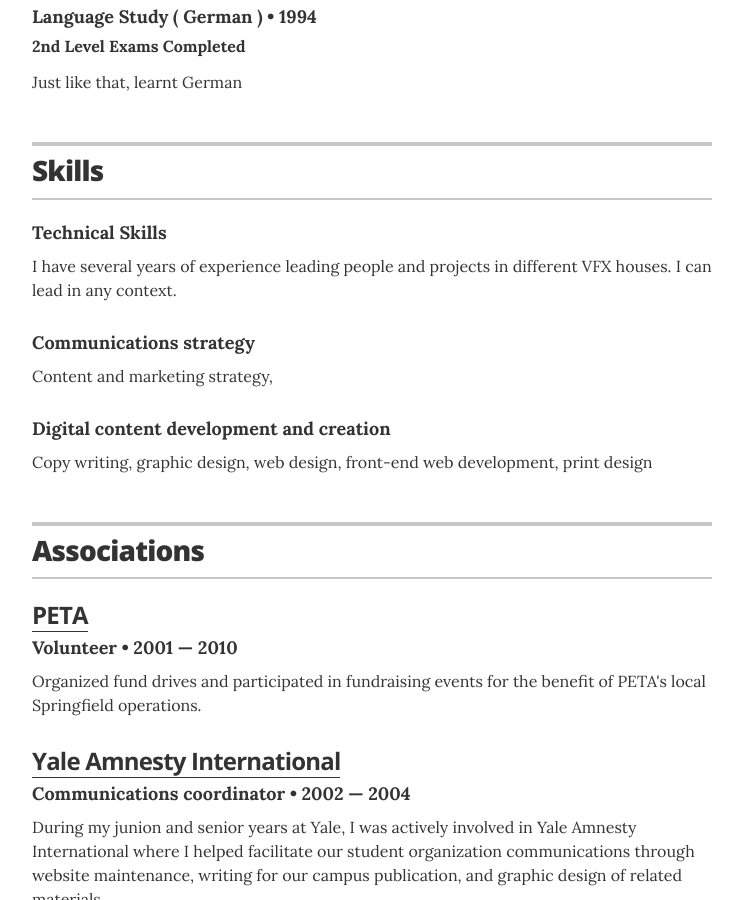
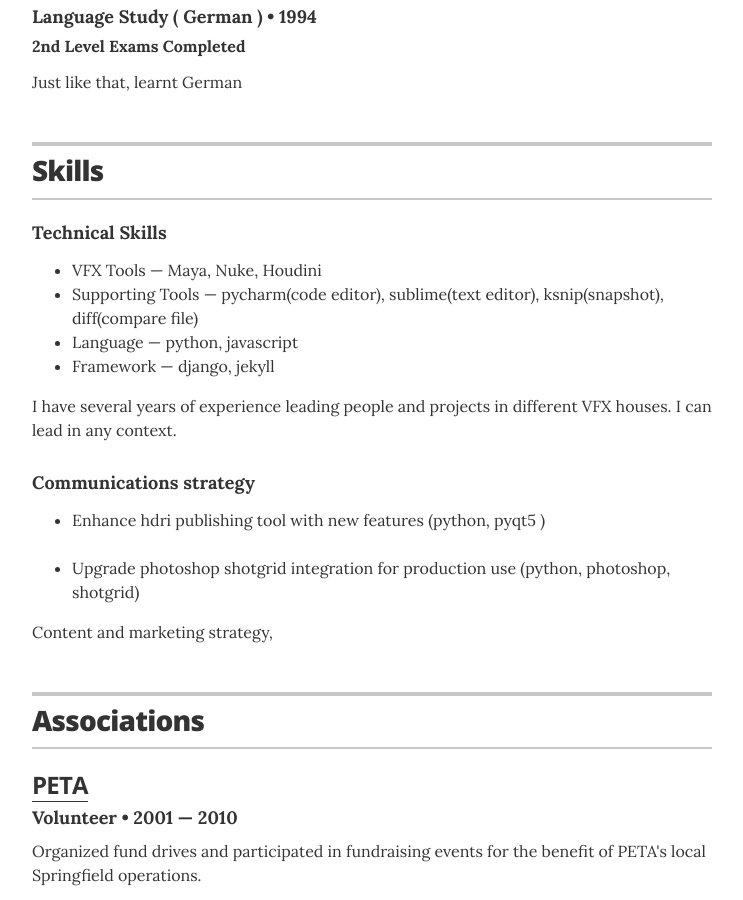
Before and after one commit to singhaidotnish/myresume, a Jekyll site: the page built from index.html, in a window 1280 px wide and 900 px high, scrolled down 1761 px. Shown: the whole window, without its empty margins (268-1011 px from the left). Built offline with Jekyll 4.4.1, drawn with Linux system fonts in a browser that asks for light colours.

Commit message:
new field summary in skill - resume.html

```diff
--- a/_data/skills.yml
+++ b/_data/skills.yml
@@ -1,17 +1,15 @@
 # Skills
 # Organizational leadership
 - skill: Technical Skills
-  awards:
-    - award: <ul class="resume-item-list"><li>VFX Tools &mdash; Maya, Nuke, Houdini</li><li>Supporting Tools &mdash; pycharm(code editor), sublime(text editor), ksnip(snapshot), diff(compare file)</li><li>Language &mdash; python, javascript</li><li>Framework &mdash; django, jekyll</li></ul>
+  summary: <ul class="resume-item-list"><li>VFX Tools &mdash; Maya, Nuke, Houdini</li><li>Supporting Tools &mdash; pycharm(code editor), sublime(text editor), ksnip(snapshot), diff(compare file)</li><li>Language &mdash; python, javascript</li><li>Framework &mdash; django, jekyll</li></ul>
   description: I have several years of experience leading people and projects in different VFX houses. I can lead in any context.
-  summary: <ul class="resume-item-list"><li>Enhance hdri publishing tool with new features (python,  pyqt5 )	</li>&nbsp;<li>Upgrade photoshop shotgrid integration for production use (python, photoshop, shotgrid)</li></ul>
 
 # Communications strategy
 - skill: Communications strategy
+  summary: <ul class="resume-item-list"><li>Enhance hdri publishing tool with new features (python,  pyqt5 )	</li>&nbsp;<li>Upgrade photoshop shotgrid integration for production use (python, photoshop, shotgrid)</li></ul>
   description: Content and marketing strategy,
-  summary: <ul class="resume-item-list"><li>Enhance hdri publishing tool with new features (python,  pyqt5 )	</li>&nbsp;<li>Upgrade photoshop shotgrid integration for production use (python, photoshop, shotgrid)</li></ul>
 
-# Digital content development and creation
-- skill: Digital content development and creation
-  description: Copy writing, graphic design, web design, front-end web development, print design
-  summary: <ul class="resume-item-list"><li>Enhance hdri publishing tool with new features (python,  pyqt5 )	</li>&nbsp;<li>Upgrade photoshop shotgrid integration for production use (python, photoshop, shotgrid)</li></ul>
+## Digital content development and creation
+#- skill: Digital content development and creation
+#  description: Copy writing, graphic design, web design, front-end web development, print design
+#  summary: <ul class="resume-item-list"><li>Enhance hdri publishing tool with new features (python,  pyqt5 )	</li>&nbsp;<li>Upgrade photoshop shotgrid integration for production use (python, photoshop, shotgrid)</li></ul>
--- a/_layouts/resume.html
+++ b/_layouts/resume.html
@@ -127,6 +127,7 @@
         {% for skill in site.data.skills %}
         <div class="resume-item">
           <h4 class="resume-item-details">{{ skill.skill }}</h4>
+          <p class="resume-item-copy">{{ skill.summary }}</p>
           <p class="resume-item-copy">{{ skill.description }}</p>
         </div>
         {% endfor %}
```
